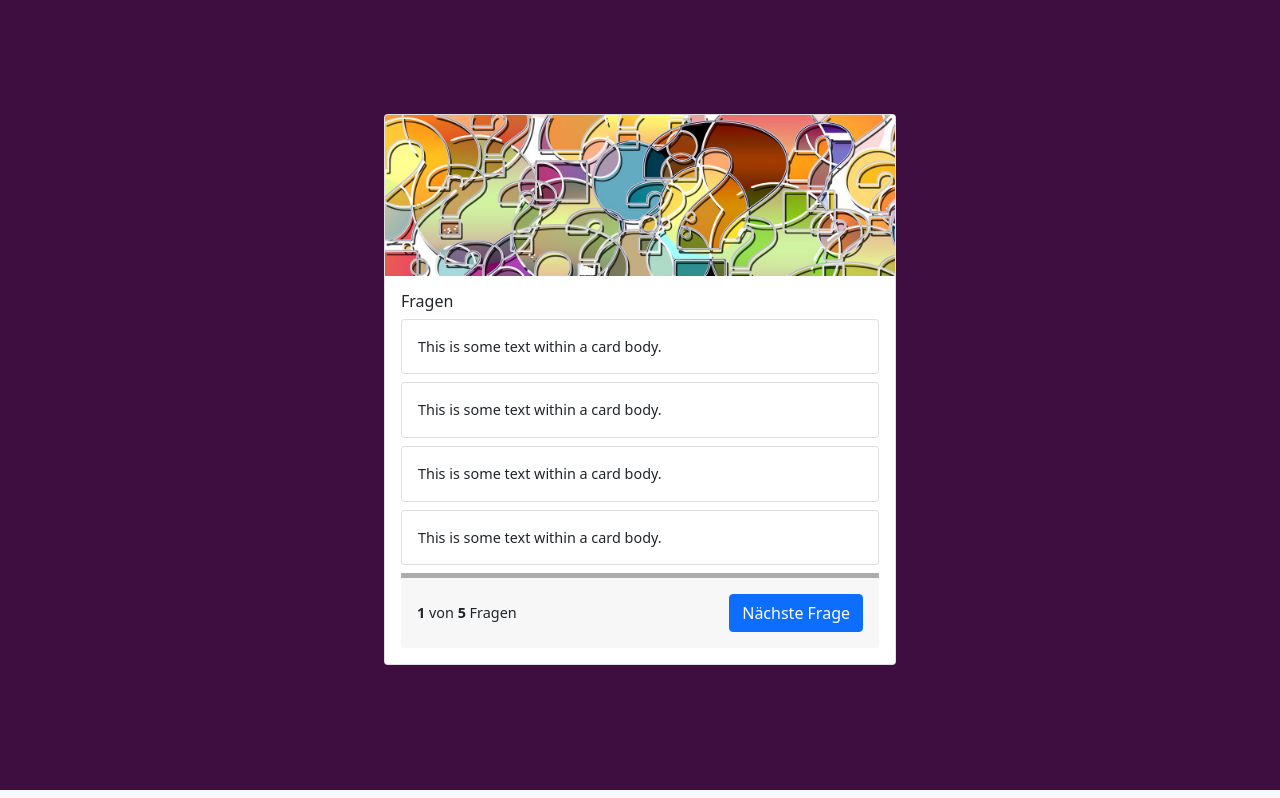
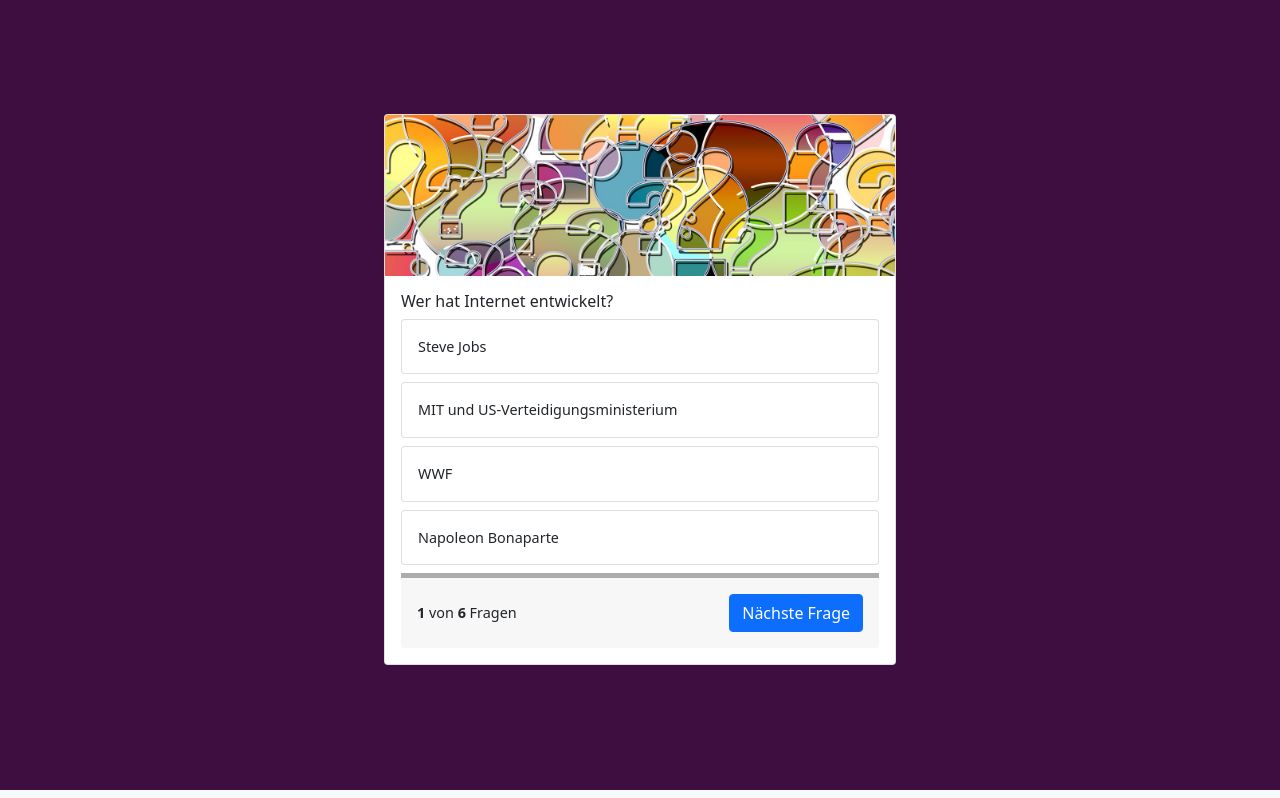
Before and after one commit to pozzandaniel/quizzApp, a plain HTML site: page index.html in a window 1280 px wide. Shown: the part 65-863 px from the top of the page. Drawn offline with nearby package versions, Linux system fonts and the light colour scheme.

Commit message:
new version

```diff
--- a/index.html
+++ b/index.html
@@ -16,7 +16,7 @@
     <title>QuizApp</title>
 </head>
 
-<body>
+<body onload="init()">
 
 
     <!-- As a heading -->
@@ -31,29 +31,29 @@
             <div class="card card-first">
                 <img src="./img/banner.jpg" class="card-img-top" alt="...">
                 <div class="card-body">
-                    <h5 class="card-title">Fragen</h5>
+                    <h5 class="card-title" id="questionTitle">Fragen</h5>
                     <div class="card mb-2">
-                        <div class="card-body">
+                        <div class="card-body answer-switch" id="answer1" onclick="answer('answer1')">
                             This is some text within a card body.
                         </div>
                     </div>
                     <div class="card mb-2">
-                        <div class="card-body">
+                        <div class="card-body answer-switch " id="answer2" onclick="answer('answer2')">
                             This is some text within a card body.
                         </div>
                     </div>
                     <div class="card mb-2">
-                        <div class="card-body">
+                        <div class="card-body answer-switch" id="answer3" onclick="answer('answer3')">
                             This is some text within a card body.
                         </div>
                     </div>
                     <div class="card mb-2">
-                        <div class="card-body">
+                        <div class="card-body answer-switch" id="answer4" onclick="answer('answer4')">
                             This is some text within a card body.
                         </div>
                     </div>
                     <div class="card-footer py-3">
-                        <span><b>1</b> von <b>5</b> Fragen</span>
+                        <span><b id="presentQ">1</b> von <b id="lastQ">5</b> Fragen</span>
                         <button class="btn btn-primary">Nächste Frage</button>
                     </div>
                 </div>
--- a/script.js
+++ b/script.js
@@ -1,43 +1,84 @@
 let questions = [
     {
         'question': 'Wer hat Internet entwickelt?',
-        'answer 1': 'Steve Jobs',
-        'answer 2': 'MIT und US-Verteidigungsministerium',
-        'answer 3': 'WWF',
-        'answer 4': 'Napoleon Bonaparte',
-        'correct': '2'
+        'answer1': 'Steve Jobs',
+        'answer2': 'MIT und US-Verteidigungsministerium',
+        'answer3': 'WWF',
+        'answer4': 'Napoleon Bonaparte',
+        'correct': 'answer2'
     },
     {
         'question': 'Wo ist der Sitz von IBM?',
-        'answer 1': 'die Niederlanden',
-        'answer 2': 'Österreich',
-        'answer 3': 'Irland',
-        'answer 4': 'die Vereinigten Staaten',
+        'answer1': 'die Niederlanden',
+        'answer2': 'Österreich',
+        'answer3': 'Irland',
+        'answer4': 'die Vereinigten Staaten',
         'correct': '4'
     },
     {
         'question': 'Welcher Satz gehört nicht zu Asimovs Gesetze?',
-        'answer 1': 'Ein Roboter darf kein menschliches Wesen verletzen',
-        'answer 2': 'Ein Roboter muss den ihm von einem Menschen gegebenen Befehlen gehorchen',
-        'answer 3': 'Ein Roboter darf kein menschliches Wesen in Notfallsituationen helfen',
-        'answer 4': 'Ein Roboter muss seine Existenz beschützen',
+        'answer1': 'Ein Roboter darf kein menschliches Wesen verletzen',
+        'answer2': 'Ein Roboter muss den ihm von einem Menschen gegebenen Befehlen gehorchen',
+        'answer3': 'Ein Roboter darf kein menschliches Wesen in Notfallsituationen helfen',
+        'answer4': 'Ein Roboter muss seine Existenz beschützen',
         'correct': '3'
     },
     {
         'question': 'Welche ist die beliebste Programmiersprache laut Redmonk-Index (2022)',
-        'answer 1': 'Javascript',
-        'answer 2': 'PHP',
-        'answer 3': 'Swift',
-        'answer 4': 'C/C++',
+        'answer1': 'Javascript',
+        'answer2': 'PHP',
+        'answer3': 'Swift',
+        'answer4': 'C/C++',
         'correct': '1'
     },
     {
         'question': 'Wann wurde das Konzept von Bitcoin erstmals vorgeschlagen?',
-        'answer 1': '1975',
-        'answer 2': '1916',
-        'answer 3': '2018',
-        'answer 4': '2008',
+        'answer1': '1975',
+        'answer2': '1916',
+        'answer3': '2018',
+        'answer4': '2008',
         'correct': '4'
     },
+    {
+        'question': 'Welche ist die beliebste Programmiersprache laut Redmonk-Index (2022)',
+        'answer1': 'Javascript',
+        'answer2': 'PHP',
+        'answer3': 'Swift',
+        'answer4': 'C/C++',
+        'correct': '1'
+    }
 
 ];
+let currentQ = 0;
+
+function init() {
+   let lastQ = document.getElementById('lastQ');
+   let presentQ = document.getElementById('presentQ');
+   lastQ.innerHTML = questions.length;
+   presentQ.innerHTML = currentQ + 1;
+   showQuestion();
+}
+
+function showQuestion() {
+    let question = questions[currentQ];
+    let questionTitle = document.getElementById('questionTitle');
+    let answer1 = document.getElementById('answer1');
+    let answer2 = document.getElementById('answer2');
+    let answer3 = document.getElementById('answer3');
+    let answer4 = document.getElementById('answer4');
+    questionTitle.innerHTML = `${question['question']}`;
+    answer1.innerHTML = `${question['answer1']}`;
+    answer2.innerHTML = `${question['answer2']}`;
+    answer3.innerHTML = `${question['answer3']}`;
+    answer4.innerHTML = `${question['answer4']}`;
+
+}
+
+function answer(selection){
+    let answer = document.getElementById(selection);
+    let right = questions[currentQ]['correct'];
+    let correctAnswer = document.getElementById(right);
+    answer.style = 'background-color: rgba(0, 0, 250, 0.1)';
+    correctAnswer.style = 'background-color: green; color: white;';
+
+}
--- a/style.css
+++ b/style.css
@@ -22,7 +22,12 @@ h1 {
 .card-title {
     font-size: 1rem;
 }
-
+.answer-switch {
+    cursor: pointer;
+}
+.answer-switch:hover {
+    background-color: rgba(0, 0, 0, 0.05);
+}
 
 
 .card-footer {
```
